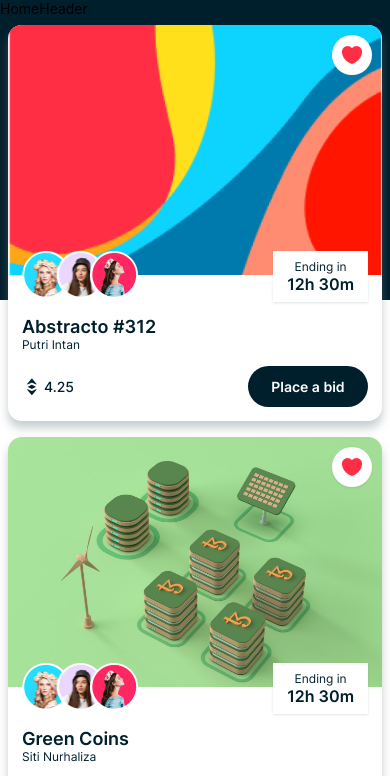
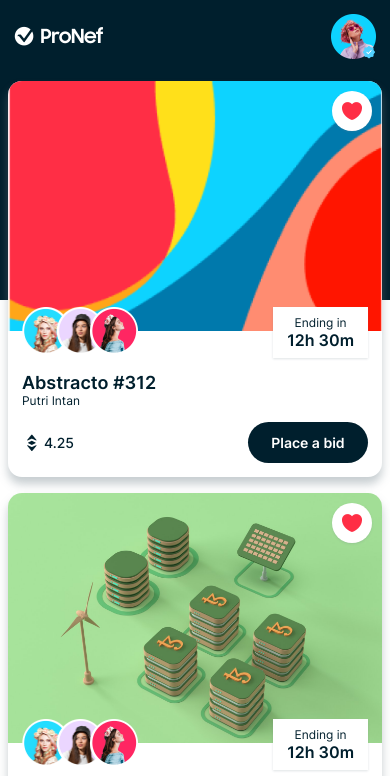
Before and after one commit to RainingK/RN-NFT, a React Native app: screen /Home in a window 390 px wide. Shown: the top 776 px of the page. Built offline with nearby package versions, Linux system fonts and the light colour scheme.

Commit message:
Added Header

```diff
--- a/components/HomeHeader.js
+++ b/components/HomeHeader.js
@@ -1,9 +1,36 @@
-import { View, Text } from "react-native"
+import { View, Text, Image } from "react-native"
+import { COLORS, SIZES, assets } from "../constants";
 
 const HomeHeader = () => {
 	return (
-		<View>
-			<Text>HomeHeader</Text>
+		<View style={ {
+			backgroundColor: COLORS.primary,
+			padding: SIZES.font
+		} }>
+			<View style={ {
+				flexDirection: 'row',
+				justifyContent: 'space-between',
+				alignItems: 'center'
+			} }>
+				<Image
+					source={ assets.logo }
+					resizeMode="contain"
+					style={ { width: 90, height: 25 } }
+				/>
+
+				<View style={ { width: 45, height: 45 } }>
+					<Image
+						source={ assets.person01 }
+						resizeMode="contain"
+						style={ { width: '100%', height: '100%' } }
+					/>
+					<Image
+						source={ assets.badge }
+						resizeMode="contain"
+						style={ { position: 'absolute', width: 15, height: 15, bottom: 0, right: 0 } }
+					/>
+				</View>
+			</View>
 		</View>
 	)
 }
```
